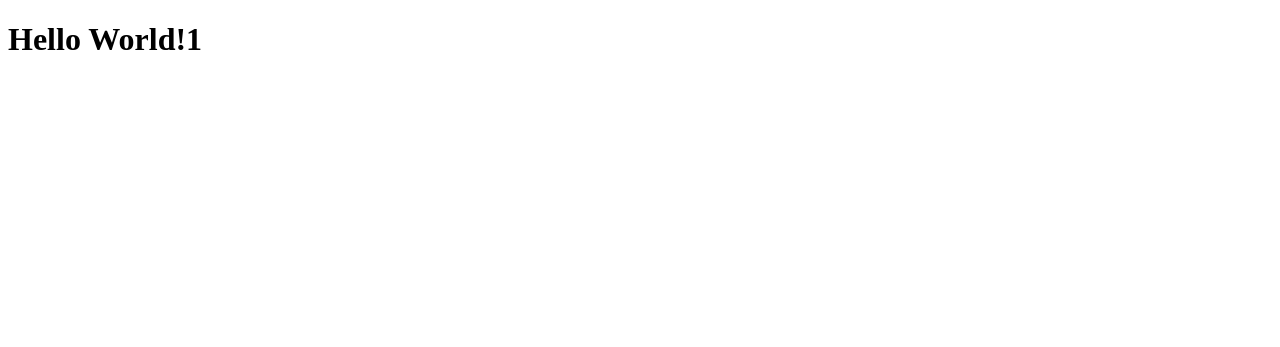
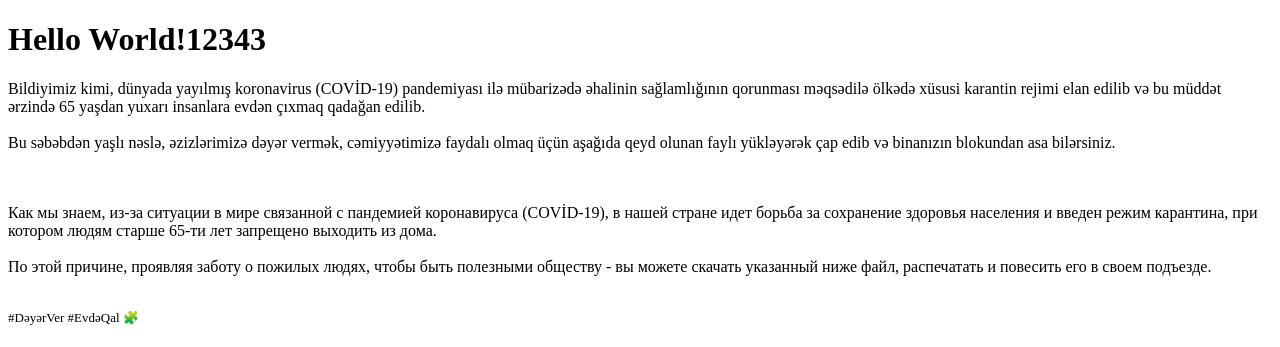
Before and after one commit to feridveliyev1/lecture0, a plain HTML site: page index.html in a window 1280 px wide. Drawn offline with Linux system fonts and the light colour scheme.

Commit message:
last commit

```diff
--- a/index.html
+++ b/index.html
@@ -6,6 +6,28 @@
     <title>Document</title>
 </head>
 <body>
-    <h1>Hello World!1</h1>
+    <h1>Hello World!12343</h1>
 </body>
 </html>
+
+
+<div class="main-container">
+    <div class="sub-container">
+        <p id="content" >
+            Bildiyimiz kimi, dünyada yayılmış koronavirus (COVİD-19) pandemiyası ilə mübarizədə əhalinin sağlamlığının qorunması məqsədilə ölkədə xüsusi karantin rejimi elan edilib və bu müddət ərzində 65 yaşdan yuxarı insanlara evdən çıxmaq qadağan edilib.<br><br>
+            Bu səbəbdən yaşlı nəslə, əzizlərimizə dəyər vermək, cəmiyyətimizə faydalı olmaq üçün aşağıda qeyd olunan faylı yükləyərək çap edib və binanızın blokundan asa bilərsiniz.<br><br><br>
+
+        </p>
+        <p class="content-1" id="content-1">
+            Как мы знаем, из-за ситуации в мире связанной с пандемией коронавируса (COVİD-19), в нашей стране идет борьба за сохранение здоровья населения и введен режим карантина, при котором людям старше 65-ти лет  запрещено выходить из дома.<br><br>
+            По этой причине, проявляя заботу о пожилых людях, чтобы быть полезными обществу - вы можете скачать указанный ниже файл, распечатать и повесить его в своем подъезде.<br><br>
+    </p>
+    </div>
+</div>
+<div class="download">
+    <div class="sub-div">
+        <p style="font-size: 13px;font-family: 'FiraSans';margin-bottom:1.5rem;">#DəyərVer #EvdəQal 🧩</p>
+        <a class="az_yukle" id="az_yukle" href=""><img src="Group 11.png" alt=""></a>
+        <a class="ru_yukle" id="ru_yukle" href=""><img src="Group 3.png" alt=""></a>
+    </div>
+</div>
```
